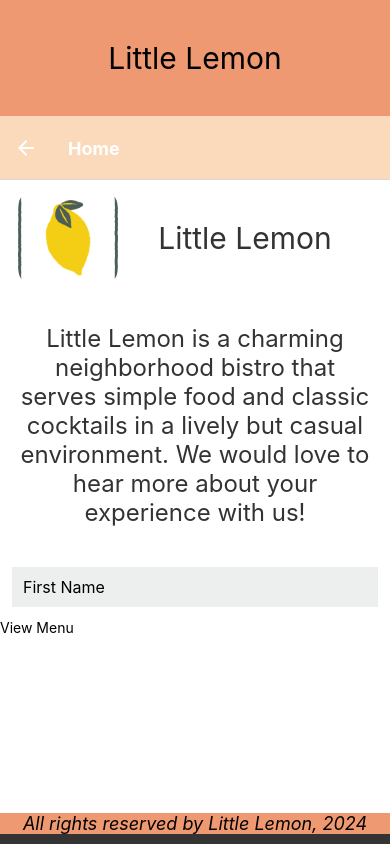
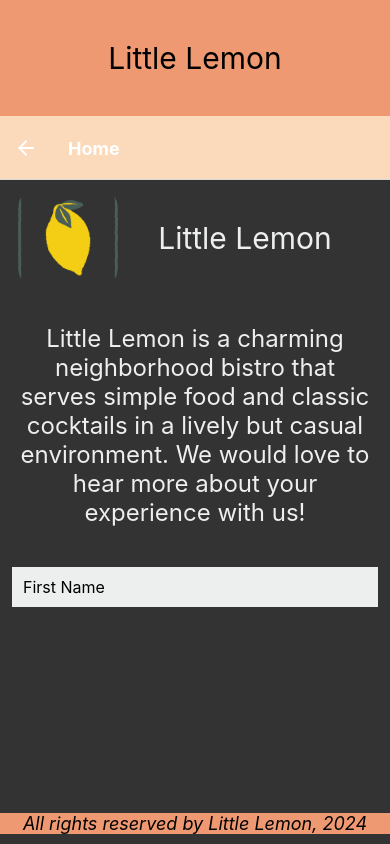
Before and after one commit to Sakyi-Ken/little-lemon-1, a React Native app: screen /Welcome in a window 390 px wide. Built offline with nearby package versions, Linux system fonts and the light colour scheme.

Commit message:
Comment out Color Scheme.

```diff
--- a/screens/WelcomeScreen.js
+++ b/screens/WelcomeScreen.js
@@ -16,7 +16,7 @@ import {
 export default function WelcomeScreen ( { navigation }) {
   const [firstName, onChangeFirstName] = useState('');
 
-  const colorScheme = useColorScheme();
+  //const colorScheme = useColorScheme();
 
   //const {width, height, fontScale} = windows;
 
@@ -26,9 +26,9 @@ export default function WelcomeScreen ( { navigation }) {
     style={[
       welcomeStyles.container,
       // colorScheme === 'dark' ? {backgroundColor: '#1A1A1A'} : {backgroundColor: '#F2F2F2'}
-      colorScheme === 'light'
-        ? { backgroundColor: '#fff', color: '#333333' }
-        : { backgroundColor: '#333333' },
+      // colorScheme === 'light'
+      //   ? { backgroundColor: '#fff', color: '#333333' }
+      //   : { backgroundColor: '#333333' },
     ]}>
   <ScrollView keyboardDismissMode='on-drag'>
     <View style={welcomeStyles.header}>
@@ -42,14 +42,14 @@ export default function WelcomeScreen ( { navigation }) {
       <Text
         style={[
           welcomeStyles.headerText,
-          colorScheme === 'light' ? {color: '#333333'} : {color: '#EDEFEE'}
+          // colorScheme === 'light' ? {color: '#333333'} : {color: '#EDEFEE'}
         ]}>
         Little Lemon
       </Text>
     </View>
     <Text style={[
       welcomeStyles.regularText,
-      colorScheme === 'light' ? {color: '#333333'} : {color: '#EDEFEE'}
+      // colorScheme === 'light' ? {color: '#333333'} : {color: '#EDEFEE'}
     ]}>
       Little Lemon is a charming neighborhood bistro that serves simple food and classic cocktails in a lively but casual environment. We would love to hear more about your experience with us!
     </Text>
@@ -73,6 +73,7 @@ export default function WelcomeScreen ( { navigation }) {
 const welcomeStyles = StyleSheet.create({
   container: {
     flex: 1,
+    backgroundColor: '#333333',
   },
    headerText: {
     padding: 40,
@@ -107,4 +108,9 @@ const welcomeStyles = StyleSheet.create({
     alignItems: 'center',
     margin:'auto'
   },
+  buttonText: {
+    color: '#333333',
+    fontSize: 32,
+    textAlign: 'center',
+  },
 });
```
